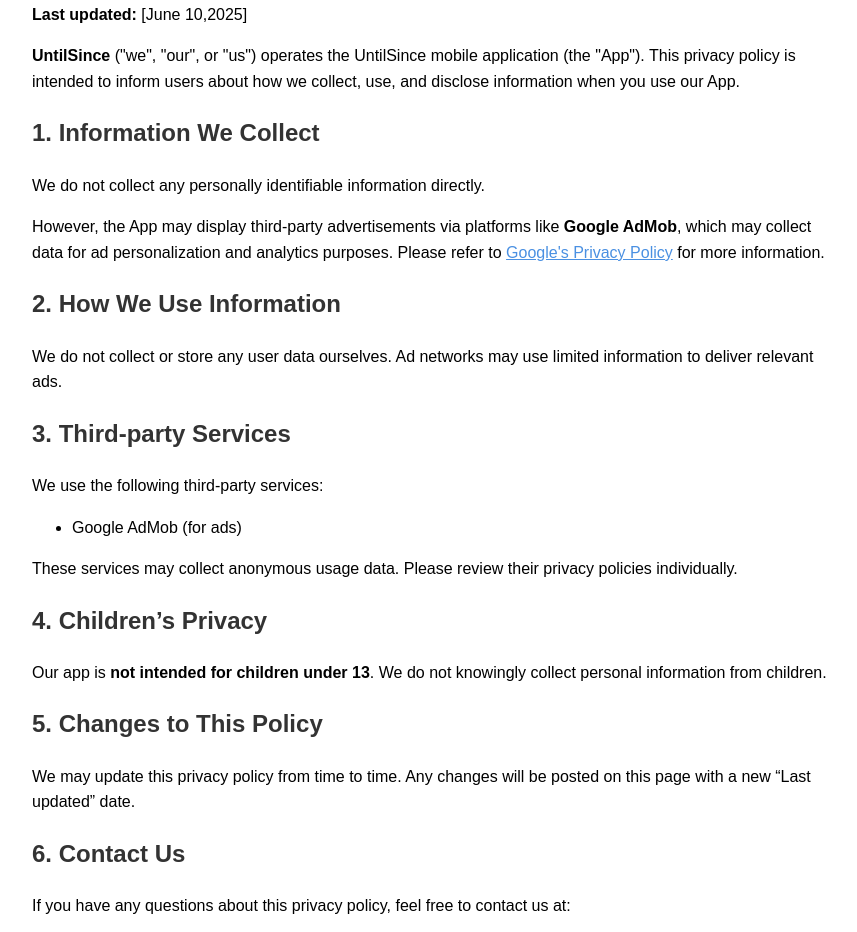
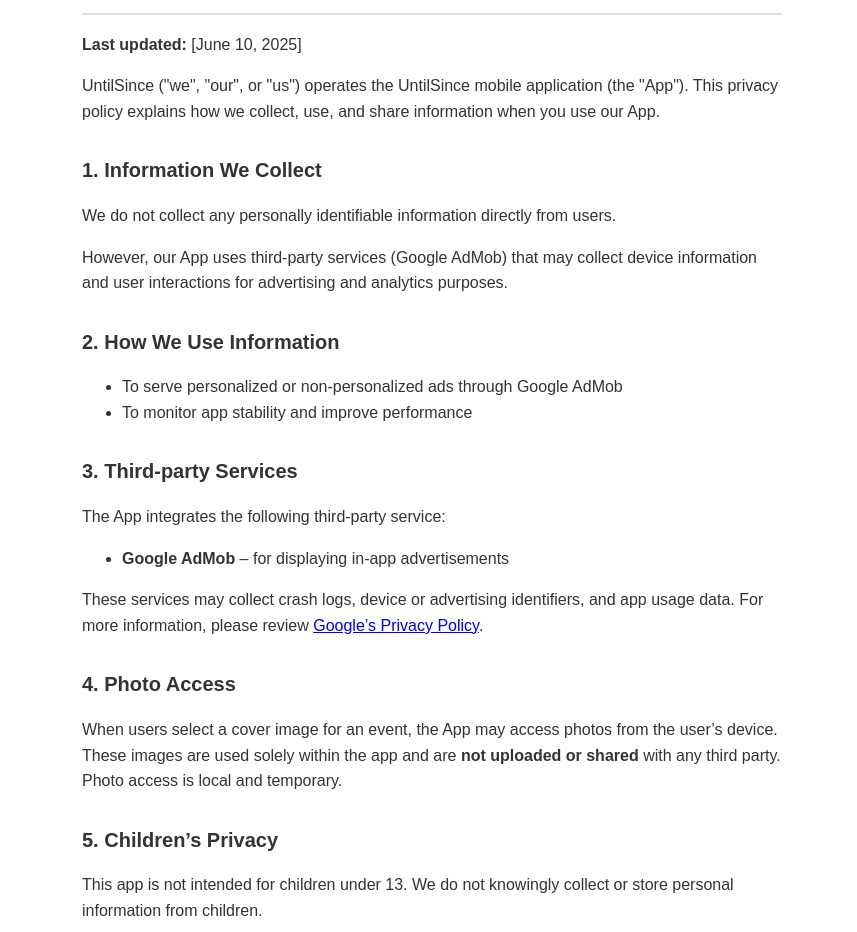
Before and after one commit to moonminilab/untilsince-privacy, a plain HTML site: page index.html in a window 1280 px wide. Shown: the part 111-1043 px from the top of the page, without its empty margins (208-1065 px from the left). Drawn offline with Linux system fonts and the light colour scheme.

Commit message:
Update index.html

```diff
--- a/index.html
+++ b/index.html
@@ -1,53 +1,69 @@
 <!DOCTYPE html>
 <html lang="en">
 <head>
-  <meta charset="UTF-8">
-  <title>Privacy Policy - UntilSince</title>
-  <meta name="viewport" content="width=device-width, initial-scale=1.0">
+  <meta charset="UTF-8" />
+  <meta name="viewport" content="width=device-width, initial-scale=1.0"/>
+  <title>Privacy Policy – UntilSince</title>
   <style>
     body {
-      max-width: 800px;
+      font-family: Arial, sans-serif;
+      max-width: 700px;
       margin: 40px auto;
-      font-family: sans-serif;
+      padding: 20px;
       line-height: 1.6;
-      padding: 0 16px;
-    }
-    h1, h2 {
+      background: #fff;
       color: #333;
     }
-    a {
-      color: #4a90e2;
+    h1 {
+      font-size: 24px;
+      border-bottom: 2px solid #ddd;
+      padding-bottom: 10px;
+    }
+    h2 {
+      font-size: 20px;
+      margin-top: 30px;
     }
   </style>
 </head>
 <body>
-  <h1>🌐 Privacy Policy for "UntilSince"</h1>
-  <p><strong>Last updated:</strong> [June 10,2025]</p>
 
-  <p><strong>UntilSince</strong> ("we", "our", or "us") operates the UntilSince mobile application (the "App"). This privacy policy is intended to inform users about how we collect, use, and disclose information when you use our App.</p>
+<h1>🌐 Privacy Policy for UntilSince</h1>
+<p><strong>Last updated:</strong> [June 10, 2025]</p>
 
-  <h2>1. Information We Collect</h2>
-  <p>We do not collect any personally identifiable information directly.</p>
-  <p>However, the App may display third-party advertisements via platforms like <strong>Google AdMob</strong>, which may collect data for ad personalization and analytics purposes. Please refer to <a href="https://policies.google.com/privacy" target="_blank">Google's Privacy Policy</a> for more information.</p>
+<p>UntilSince ("we", "our", or "us") operates the UntilSince mobile application (the "App"). This privacy policy explains how we collect, use, and share information when you use our App.</p>
 
-  <h2>2. How We Use Information</h2>
-  <p>We do not collect or store any user data ourselves. Ad networks may use limited information to deliver relevant ads.</p>
+<h2>1. Information We Collect</h2>
+<p>We do not collect any personally identifiable information directly from users.</p>
+<p>However, our App uses third-party services (Google AdMob) that may collect device information and user interactions for advertising and analytics purposes.</p>
 
-  <h2>3. Third-party Services</h2>
-  <p>We use the following third-party services:</p>
-  <ul>
-    <li>Google AdMob (for ads)</li>
-  </ul>
-  <p>These services may collect anonymous usage data. Please review their privacy policies individually.</p>
+<h2>2. How We Use Information</h2>
+<ul>
+  <li>To serve personalized or non-personalized ads through Google AdMob</li>
+  <li>To monitor app stability and improve performance</li>
+</ul>
 
-  <h2>4. Children’s Privacy</h2>
-  <p>Our app is <strong>not intended for children under 13</strong>. We do not knowingly collect personal information from children.</p>
+<h2>3. Third-party Services</h2>
+<p>The App integrates the following third-party service:</p>
+<ul>
+  <li><strong>Google AdMob</strong> – for displaying in-app advertisements</li>
+</ul>
+<p>These services may collect crash logs, device or advertising identifiers, and app usage data. For more information, please review <a href="https://policies.google.com/technologies/ads" target="_blank">Google’s Privacy Policy</a>.</p>
 
-  <h2>5. Changes to This Policy</h2>
-  <p>We may update this privacy policy from time to time. Any changes will be posted on this page with a new “Last updated” date.</p>
+<h2>4. Photo Access</h2>
+<p>When users select a cover image for an event, the App may access photos from the user’s device. These images are used solely within the app and are <strong>not uploaded or shared</strong> with any third party. Photo access is local and temporary.</p>
 
-  <h2>6. Contact Us</h2>
-  <p>If you have any questions about this privacy policy, feel free to contact us at:</p>
-  <p>📧 [moonminilab@gmail.com]</p>
+<h2>5. Children’s Privacy</h2>
+<p>This app is not intended for children under 13. We do not knowingly collect or store personal information from children.</p>
+
+<h2>6. Data Security</h2>
+<p>All data transmission (e.g., AdMob communications) is encrypted in transit using secure protocols (HTTPS).</p>
+
+<h2>7. Changes to This Policy</h2>
+<p>We may update this Privacy Policy from time to time. Changes will be posted on this page with the updated date above.</p>
+
+<h2>8. Contact Us</h2>
+<p>If you have any questions about this privacy policy, you may contact us at:<br>
+📧 [moonminilab@gmail.com]</p>
+
 </body>
 </html>
```
